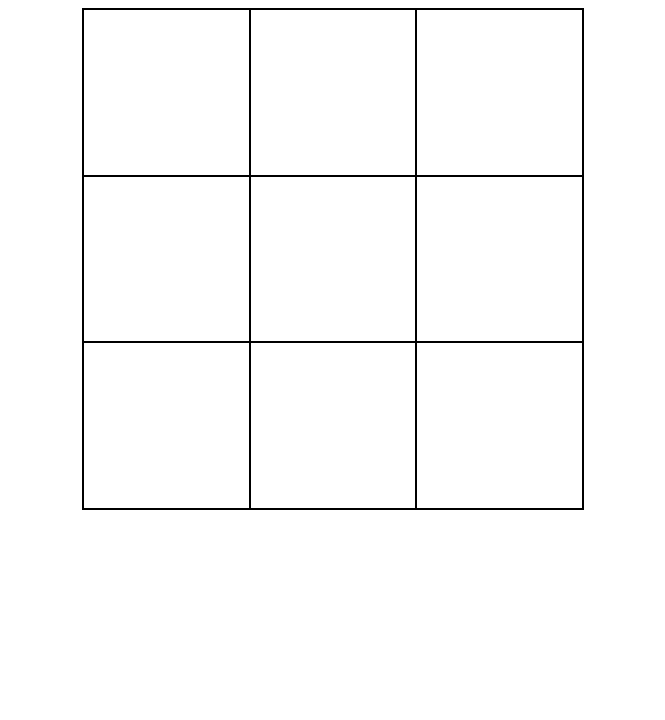
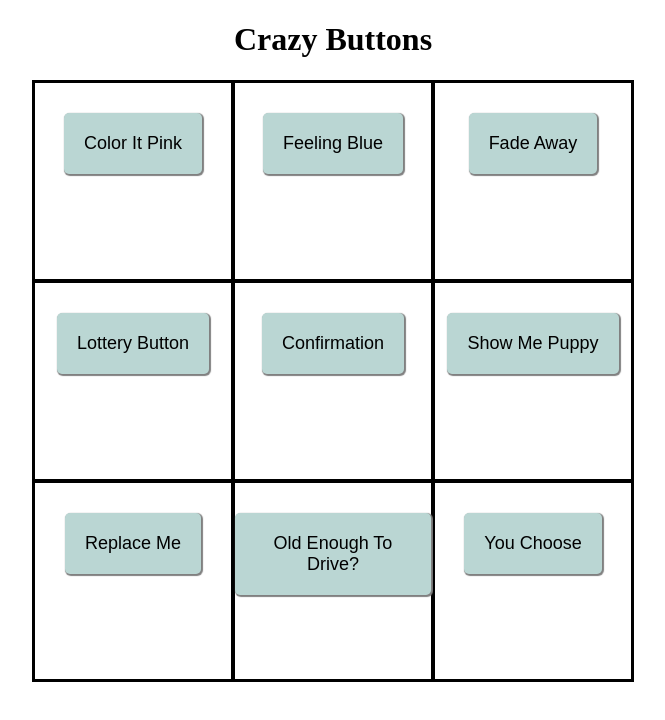
Before and after one commit to willow-the/wednesday-PM, a plain HTML site: page index.html in a window 1280 px wide. Shown: the whole page, without its empty margins (307-972 px from the left). Drawn offline with nearby package versions, Linux system fonts and the light colour scheme.

Commit message:
Crazy Buttons

```diff
--- a/index.html
+++ b/index.html
@@ -7,16 +7,17 @@
   <title></title>
 </head>
 <body>
+<h1>Crazy Buttons</h1>
   <div id="container">
-    <div></div>
-    <div></div>
-    <div></div>
-    <div></div>
-    <div></div>
-    <div></div>
-    <div></div>
-    <div></div>
-    <div></div>
+    <div><button id = "colorPink">Color It Pink</button></div>
+    <div><button id = "feelingBlue">Feeling Blue</button></div>
+    <div><button id = "fade">Fade Away</button></div>
+    <div><button id = "lottery">Lottery Button</button></div>
+    <div><button id = "confirm">Confirmation</button></div>
+    <div><button id = "puppy">Show Me Puppy</button></div>
+    <div><button id = "replace">Replace Me</button></div>
+    <div><button id = "drive">Old Enough To Drive?</button></div>
+    <div><button id = "youChoose">You Choose</button></div>
   </div>
 </body>
 </html>
--- a/script.js
+++ b/script.js
@@ -1,4 +1,42 @@
 $(document).ready(function() {
 // your javascript and jQuery code goes below
+$("#colorPink").on("click", function () {
+  $("#container").css("border", "solid 20px pink")
+});
+
+$("#feelingBlue").on("click", function () {
+  $("#container").css("background-color", "lightBlue")
+});
+
+$("#fade").on("click", function () {
+  $("#container").fadeOut("1000")
+});
+
+$("#lottery").on("click", function () {
+  alert ("You Won The Lottery!!!!")
+})
+
+$("#confirm").on("click", function () {
+  confirm("Are you sure?")
+});
+
+$("#puppy").on("click", function () {
+  $("#container").css("background-image", "url('http://cdn3-www.dogtime.com/assets/uploads/2015/05/file_21702_impossibly-cute-puppy-30-300x200.jpg')")
+});
+
+$("#replace").on("click", function () {
+  $("#replace").replaceWith("<h1>Replaced</h1>")
+});
+$("#drive").on("click", function () {
+  var driveAge = prompt("How old are you?")
+  if (driveAge > 15) {
+    $("#drive").replaceWith("<h1>WOHOOO!!<h1>")
+}
+  else if (driveAge < 16) {
+    $("#drive").replaceWith("<h1>Sorry, maybe next year</h1>")
+}
+
+});
+
 
 })
--- a/style.css
+++ b/style.css
@@ -3,24 +3,29 @@
   display: grid;
   grid-template-columns: repeat(3, 1fr);
   grid-template-rows: repeat(3, 1fr);
-  width: 500px;
-  height: 500px;
+  width: 600px;
+  height: 600px;
   margin: 0 auto;
 }
 div {
-  border: 1px solid black;
+  border: 2px solid black;
 }
 button {
   display: block;
   margin: 0 auto;
-  padding: 10px;
+  padding: 20px;
   background-color: #bad6d3;
   border-radius: 5px;
   margin-top: 30px;
   border: none;
-  box-shadow: 1px 1px 1px 1px gray
+  box-shadow: 1px 1px 1px 1px gray;
+  font-size:18px;
 }
 button:hover {
   color: white;
   background: #305e59;
 }
+
+h1 {
+text-align: center;
+}
```
